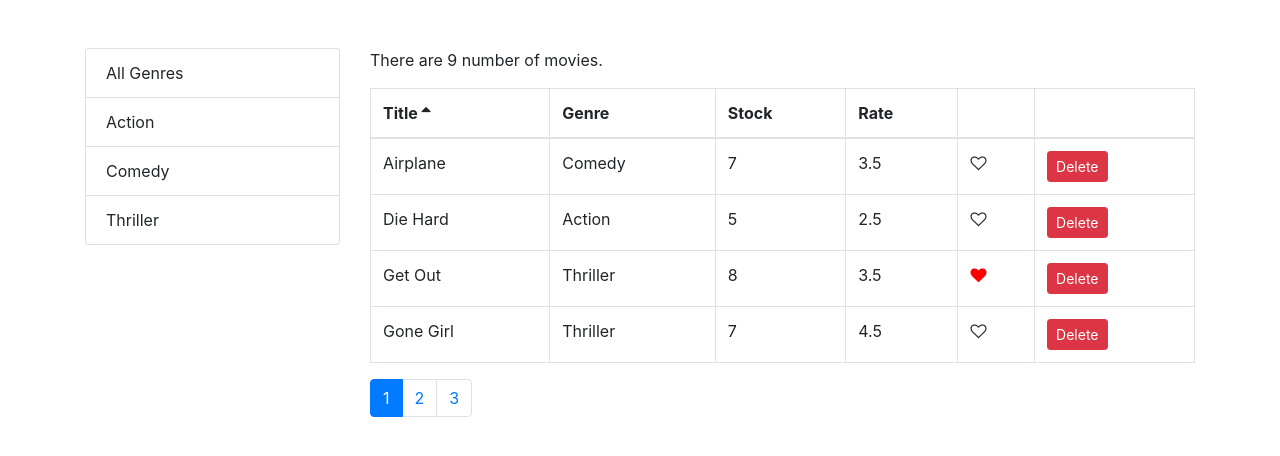
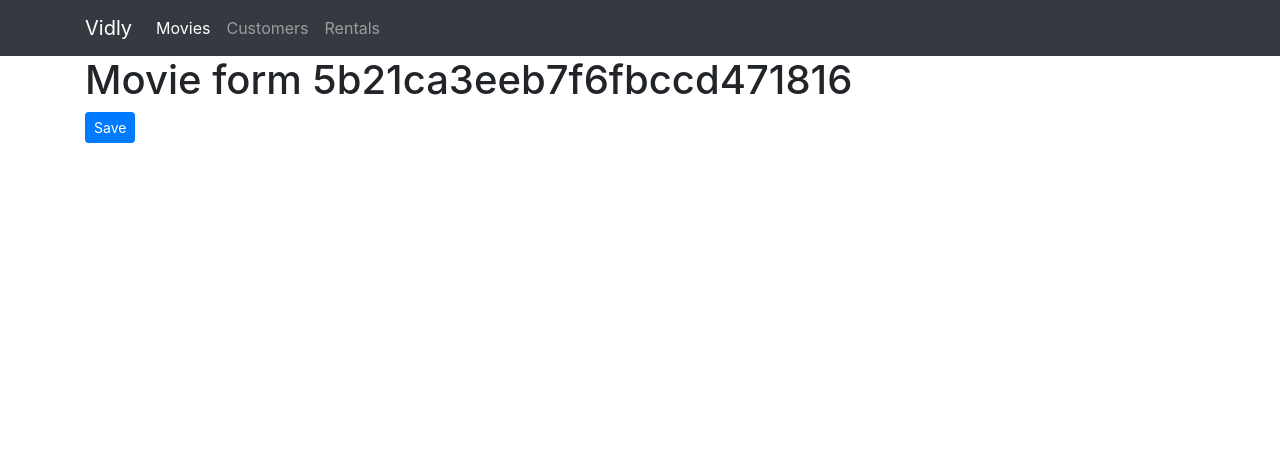
Before and after one commit to Inderjit-fullstack-dev/react-tuts, a React (Create React App) app in the folder vidly/: page /movies/5b21ca3eeb7f6fbccd471816 in a window 1280 px wide. Shown: the top 456 px of the page. Built offline with nearby package versions, Linux system fonts and the light colour scheme.

Commit message:
routing done in vidly app

```diff
--- a/vidly/package.json
+++ b/vidly/package.json
@@ -12,6 +12,7 @@
     "prop-types": "^15.7.2",
     "react": "^16.13.1",
     "react-dom": "^16.13.1",
+    "react-router-dom": "^5.2.0",
     "react-scripts": "3.4.3"
   },
   "scripts": {
--- a/vidly/src/App.js
+++ b/vidly/src/App.js
@@ -1,11 +1,29 @@
-import React from 'react';
-import './App.css';
-import Movies from './components/movies';
+import React from "react";
+import "./App.css";
+import Header from "./components/HeaderComponent/Header";
+import Movies from "./components/movies";
+import customers from "./components/CustomerComponent/Customer.jsx";
+
+import { Redirect, Route, Switch } from "react-router-dom";
+import Rental from "./components/RentalComponent/Rental";
+import Notfound from "./components/NotfoundComponent/Notfound";
+import MovieForm from "./components/MovieForm";
 function App() {
   return (
-  <div className = "container">
-    <Movies />
-  </div>
+    <React.Fragment>
+      <Header />
+      <main className="container">
+        <Switch>
+          <Route path="/movies/:id" component={MovieForm} />
+          <Route path="/movies" component={Movies} />
+          <Route path="/customers" component={customers} />
+          <Route path="/rentals" component={Rental} />
+          <Route path="/not-found" component={Notfound} />
+          <Redirect from="/" exact to="/movies" />
+          <Redirect to="/not-found" />
+        </Switch>
+      </main>
+    </React.Fragment>
   );
 }
 
--- /dev/null
+++ b/vidly/src/components/CustomerComponent/Customer.jsx
@@ -0,0 +1,9 @@
+import React, { Component } from "react";
+
+class Customer extends Component {
+  render() {
+    return <div>Customers</div>;
+  }
+}
+
+export default Customer;
--- /dev/null
+++ b/vidly/src/components/HeaderComponent/Header.jsx
@@ -0,0 +1,46 @@
+import React, { Component } from "react";
+import { NavLink, Link } from "react-router-dom";
+class Header extends Component {
+  render() {
+    return (
+      <nav className="navbar navbar-expand-lg navbar-dark bg-dark">
+        <div className="container">
+          <Link className="navbar-brand" to="/">
+            Vidly
+          </Link>
+          <button
+            className="navbar-toggler"
+            type="button"
+            data-toggle="collapse"
+            data-target="#navbarNav"
+          >
+            <span className="navbar-toggler-icon"></span>
+          </button>
+          <div className="collapse navbar-collapse" id="navbarNav">
+            <ul className="navbar-nav">
+              <li className="nav-item">
+                <NavLink to="/movies" className="nav-link">
+                  Movies
+                </NavLink>
+              </li>
+
+              <li className="nav-item">
+                <NavLink to="/customers" className="nav-link">
+                  Customers
+                </NavLink>
+              </li>
+
+              <li className="nav-item">
+                <NavLink to="/rentals" className="nav-link">
+                  Rentals
+                </NavLink>
+              </li>
+            </ul>
+          </div>
+        </div>
+      </nav>
+    );
+  }
+}
+
+export default Header;
--- /dev/null
+++ b/vidly/src/components/MovieForm.jsx
@@ -0,0 +1,16 @@
+import React from "react";
+const MovieForm = ({ match, history }) => {
+  return (
+    <div>
+      <h1>Movie form {match.params.id}</h1>
+      <button
+        className="btn btn-primary btn-sm"
+        onClick={() => history.push("/movies")}
+      >
+        Save
+      </button>
+    </div>
+  );
+};
+
+export default MovieForm;
--- a/vidly/src/components/MoviesTable.jsx
+++ b/vidly/src/components/MoviesTable.jsx
@@ -2,9 +2,16 @@ import React, { Component } from "react";
 import Like from "./Like";
 import TableHeader from "./common/TableHeaderComponent/TableHeader";
 import TableBody from "./common/TableBodyComponent/TableBody";
+import { Link } from "react-router-dom";
 class MoviesTable extends Component {
   columns = [
-    { path: "title", label: "Title" },
+    {
+      path: "title",
+      label: "Title",
+      content: (movie) => (
+        <Link to={`/movies/${movie._id}`}>{movie.title}</Link>
+      ),
+    },
     { path: "genre.name", label: "Genre" },
     { path: "numberInStock", label: "Stock" },
     { path: "dailyRentalRate", label: "Rate" },
--- /dev/null
+++ b/vidly/src/components/NotfoundComponent/Notfound.jsx
@@ -0,0 +1,8 @@
+import React, { Component } from "react";
+class Notfound extends Component {
+  render() {
+    return "Nothing found !!!";
+  }
+}
+
+export default Notfound;
--- /dev/null
+++ b/vidly/src/components/RentalComponent/Rental.jsx
@@ -0,0 +1,9 @@
+import React, { Component } from "react";
+
+class Rental extends Component {
+  render() {
+    return null;
+  }
+}
+
+export default Rental;
--- a/vidly/src/components/common/PaginationComponent/Pagination.jsx
+++ b/vidly/src/components/common/PaginationComponent/Pagination.jsx
@@ -20,7 +20,7 @@ const Pagination = (props) => {
               }
             >
               <a
-                href="/#"
+                href="#"
                 className="page-link"
                 onClick={() => {
                   onPageChange(page);
--- a/vidly/src/index.js
+++ b/vidly/src/index.js
@@ -1,12 +1,16 @@
-import React from 'react';
-import ReactDOM from 'react-dom';
-import './index.css';
-import App from './App';
-import 'bootstrap/dist/css/bootstrap.css';
-import 'font-awesome/css/font-awesome.css';
+import React from "react";
+import ReactDOM from "react-dom";
+import "./index.css";
+import App from "./App";
+import "bootstrap/dist/css/bootstrap.css";
+import "font-awesome/css/font-awesome.css";
+import { BrowserRouter } from "react-router-dom";
+
 ReactDOM.render(
   <React.StrictMode>
-    <App />
+    <BrowserRouter>
+      <App />
+    </BrowserRouter>
   </React.StrictMode>,
-  document.getElementById('root')
+  document.getElementById("root")
 );
```
Also changed, not shown: 1 other file (tests, documents, lock files or other folders).
